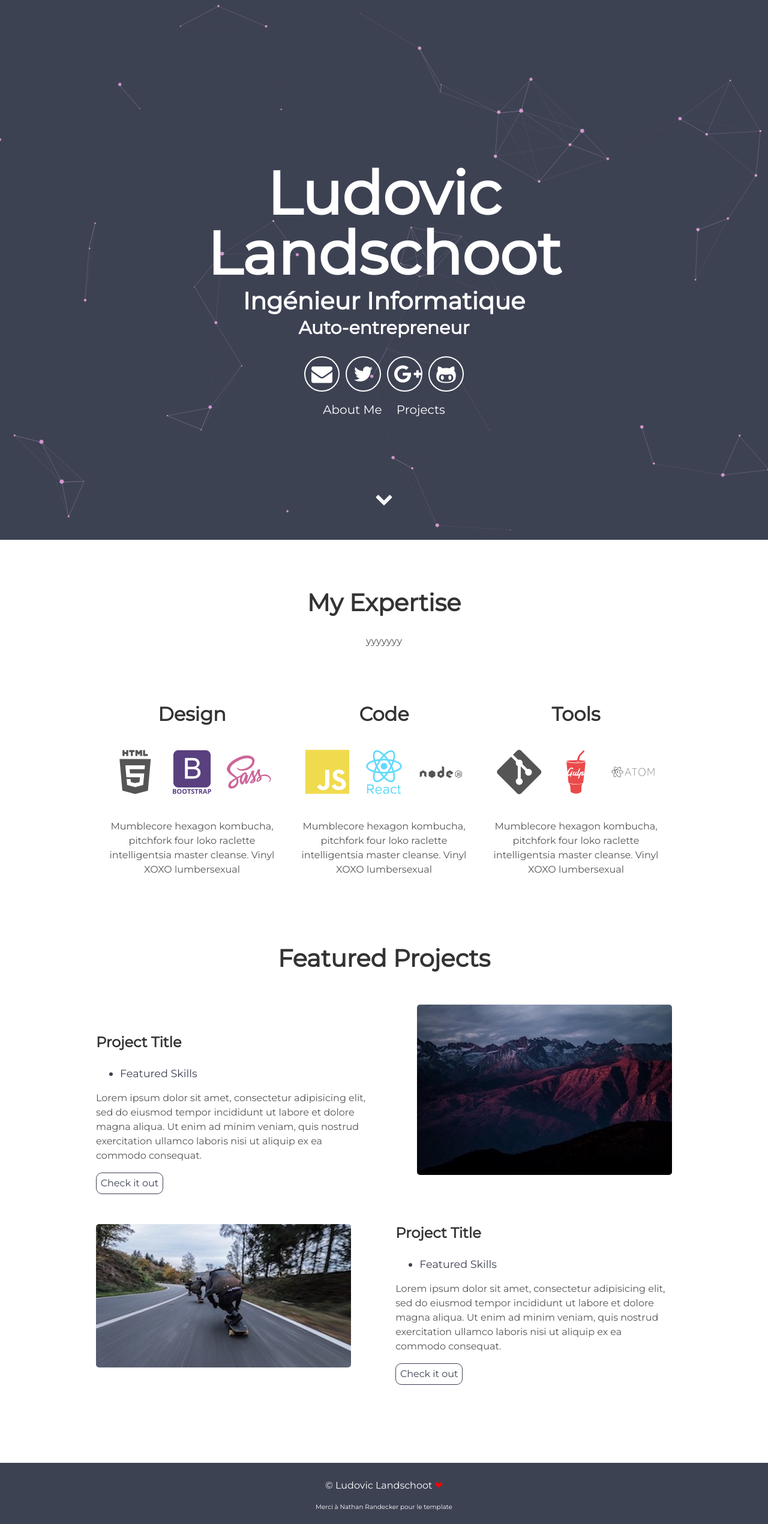
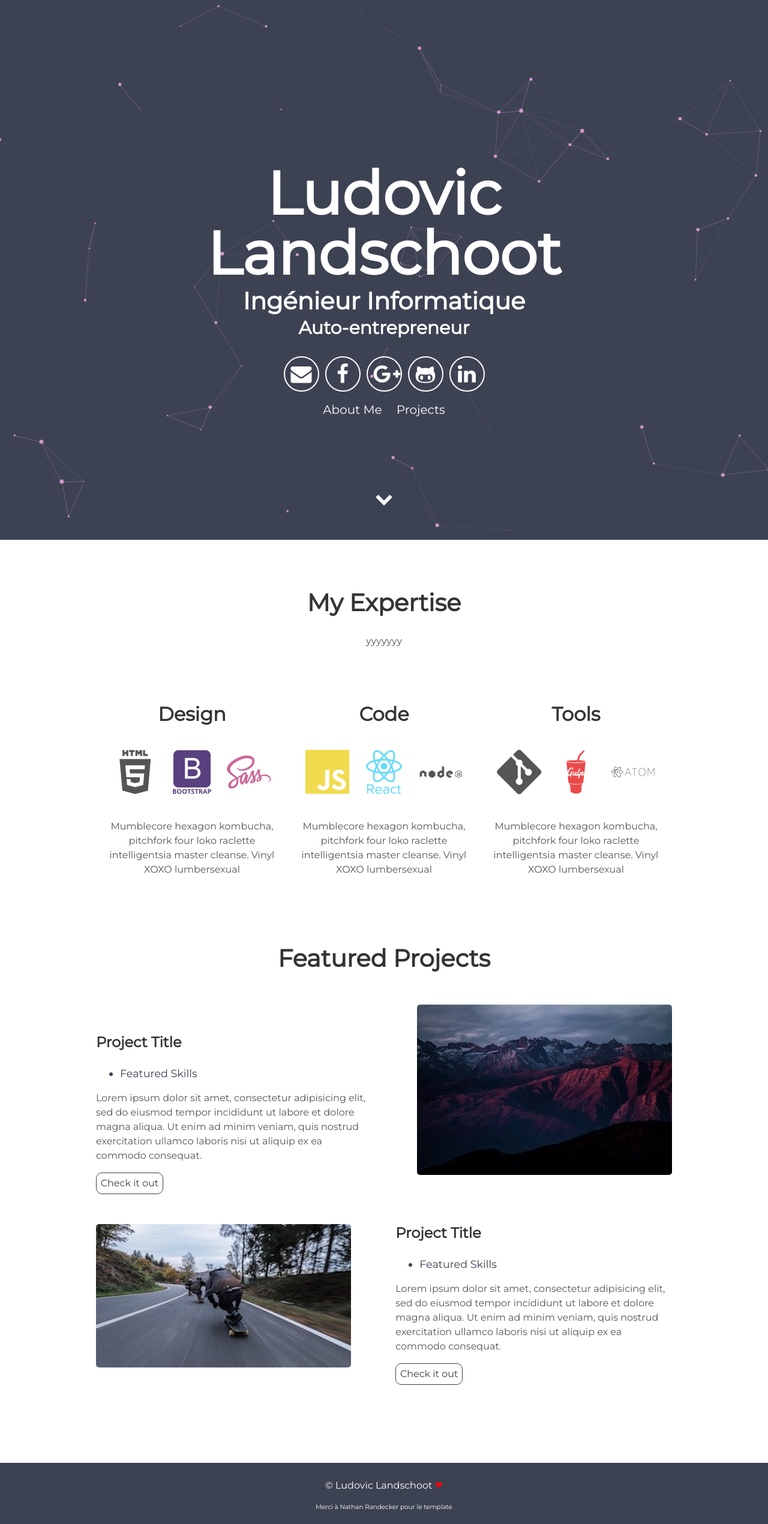
Before and after one commit to landschootl/landschootl.github.io, a Jekyll site: the page built from index.html, in a window 1280 px wide. Shown: the whole page at 60% size. Built offline with Jekyll 4.4.1, drawn with Linux system fonts in a browser that asks for light colours.

Commit message:
refactor (header): ad facebook & linkedin logos

```diff
--- a/_includes/header.html
+++ b/_includes/header.html
@@ -7,9 +7,10 @@
       </h1>
       <div class="header-icons">
         <a aria-label="Send email" href="#"><i class="icon fa fa-envelope"></i></a>
-        <a aria-label="My Twitter" target="_blank" href="#"><i class="icon fa fa-twitter" aria-hidden="true"></i></a>
+        <a aria-label="My Facebook" target="_blank" href="#"><i class="icon fa fa-facebook" aria-hidden="true"></i></a>
         <a aria-label="My Google Plus" target="_blank" href="#"><i class="icon fa fa-google-plus" aria-hidden="true"></i></a>
         <a aria-label="My Github" target="_blank" href="#"><i class="icon fa fa-github-alt" aria-hidden="true"></i></a>
+        <a aria-label="My Linkedin" target="_blank" href="#"><i class="icon fa fa-linkedin" aria-hidden="true"></i></a>
       </div>
       <div class="header-links">
         <a class="link" href="#about" data-scroll>About Me</a>
```
